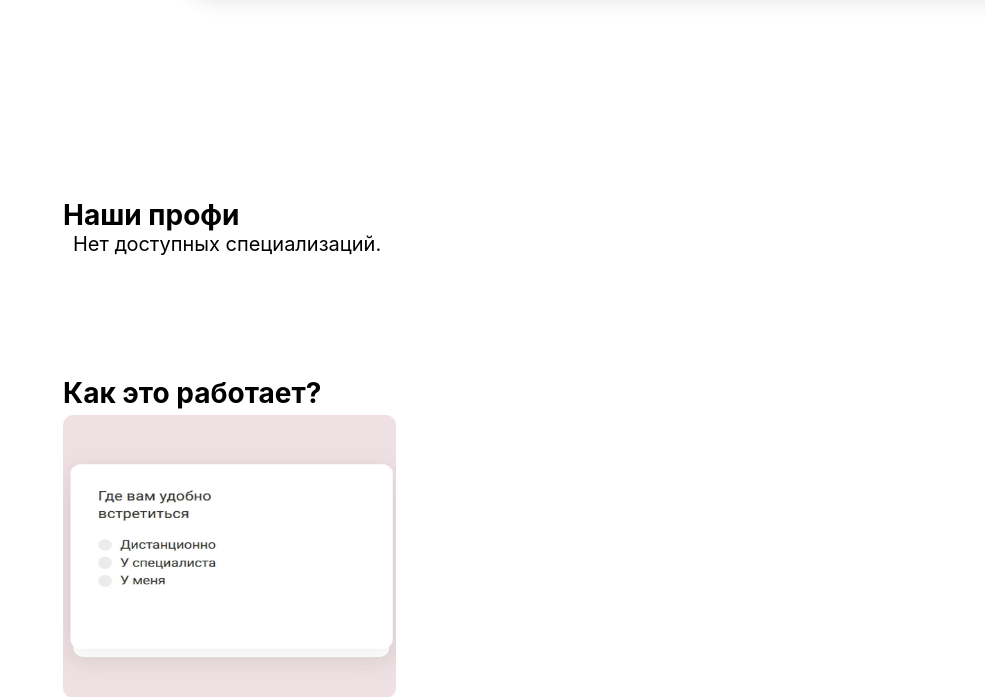
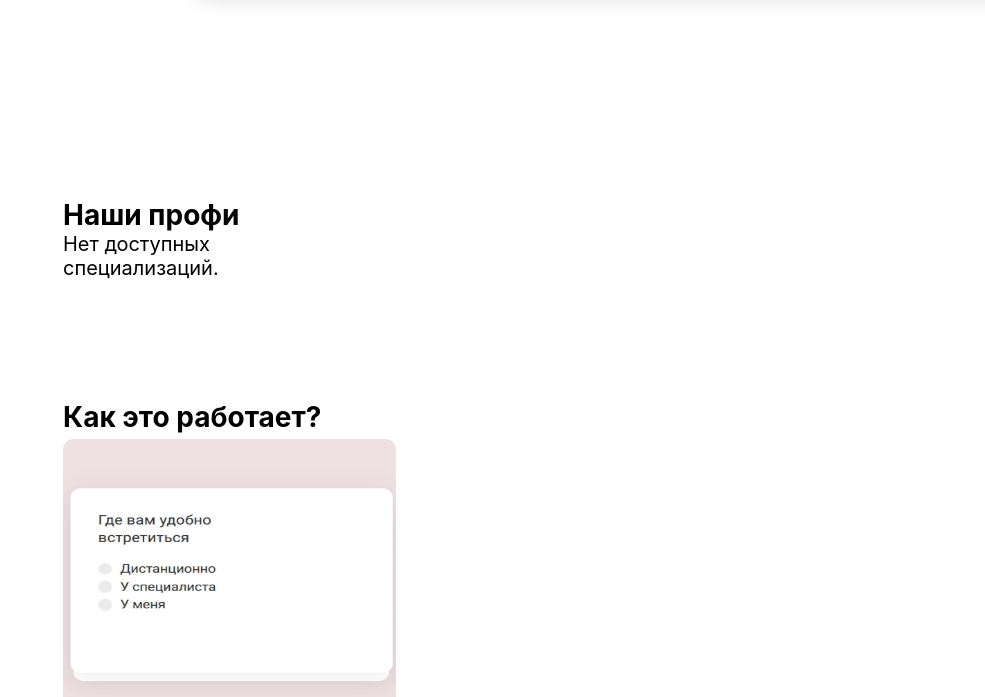
Before and after one commit to MatveySviadysh/NGl, a Django app: page /user/main/ in a window 1280 px wide; the page is wider, and only the part inside the window is pictured. Shown: the part 1090-1787 px from the top of that part, without its empty margins (295-1280 px from the left). Run offline with Django 4.2, Linux system fonts and the light colour scheme; style sheets or scripts are compiled from the project's sources.

Commit message:
fis any feat

```diff
--- a/user/templates/user/components/Fotter.html
+++ b/user/templates/user/components/Fotter.html
@@ -59,7 +59,7 @@
           <a href="https://t.me/blabla262" target="_blank" rel="noopener noreferrer" class="social-icon">
             <i class="fab fa-telegram-plane"></i>
           </a>
-          <a href="https://www.youtube.com/@NGL-q4k" target="_blank" rel="noopener noreferrer" class="social-icon">
+          <a href="https://www.youtube.com/watch?v=07SCZV0LAjM&t=48s" target="_blank" rel="noopener noreferrer" class="social-icon">
             <i class="fab fa-youtube"></i>
           </a>
         </div>
--- a/user/templates/user/pages/MainPage.html
+++ b/user/templates/user/pages/MainPage.html
@@ -66,13 +66,13 @@
 
         <p class="profi">Наши профи</p>
         <div>
-            <div class="text-column">
+            <div class="text-column333">
                 {% for specialization in specializations %}
-                    <div class="column">
-                        <a class="textBox" href="{% url 'tutor_list' specialization %}">{{ specialization }}</a>
+                    <div class="column333">
+                        <a class="textBox333" href="{% url 'tutor_list' specialization %}">{{ specialization }}</a>
                     </div>
                 {% empty %}
-                    <div class="column">Нет доступных специализаций.</div>
+                    <div class="column333">Нет доступных специализаций.</div>
                 {% endfor %}
             </div>
         </div>
@@ -189,6 +189,29 @@
 <script src="{% static 'user/js/Review.js' %}"></script>
 
 <style>
+    .text-column333 {
+        display: flex;           /* Включаем Flexbox */
+        flex-wrap: wrap;        /* Позволяет элементам переноситься на новую строку */
+        font-family: 'Inter', sans-serif; /* Шрифт */
+        color: black;           /* Цвет текста */
+        font-size: 20px;        /* Размер шрифта */
+        margin-right: -10px;    /* Убираем отступы, чтобы не было лишнего пробела */
+      }
+
+      .column333 {
+        flex: 0 1 calc(20% - 10px); /* Устанавливаем ширину колонки, чтобы было 5 колонок */
+        padding: 0;               /* Убираем отступы внутри колонки */
+        box-sizing: border-box;   /* Учитываем отступы и границы в общую ширину */
+        text-align: left;         /* Выравнивание текста */
+        margin-left: 10px;       /* Отступ слева для колонки */
+        margin-bottom: 20px;     /* Отступ снизу для колонки */
+      }
+
+      /* Убираем левый отступ у первой колонки */
+      .text-column333 .column333:first-child {
+        margin-left: 0;
+      }
+
     .review-comment {
         max-width: 200px;
         margin: 10px 0;
```
Also changed, not shown: review/templates/review/add_comment.html (+48 -0 lines), user/templates/user/pages/ProfileTutor.html (+18 -0 lines), user/templates/user/pages/TutorList.html (+14 -6 lines), avatars/bg_woman.jpg (added), 1 other file.
